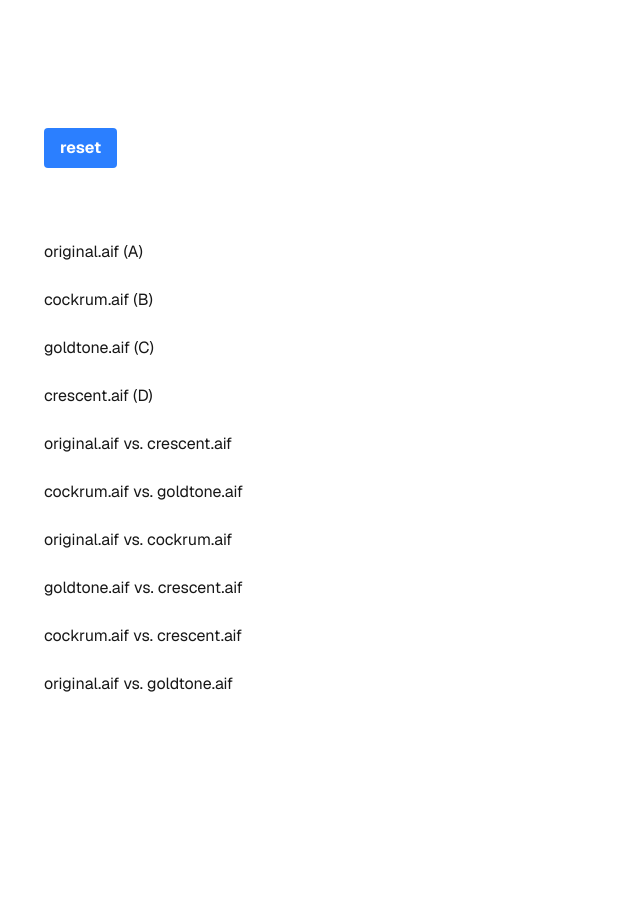
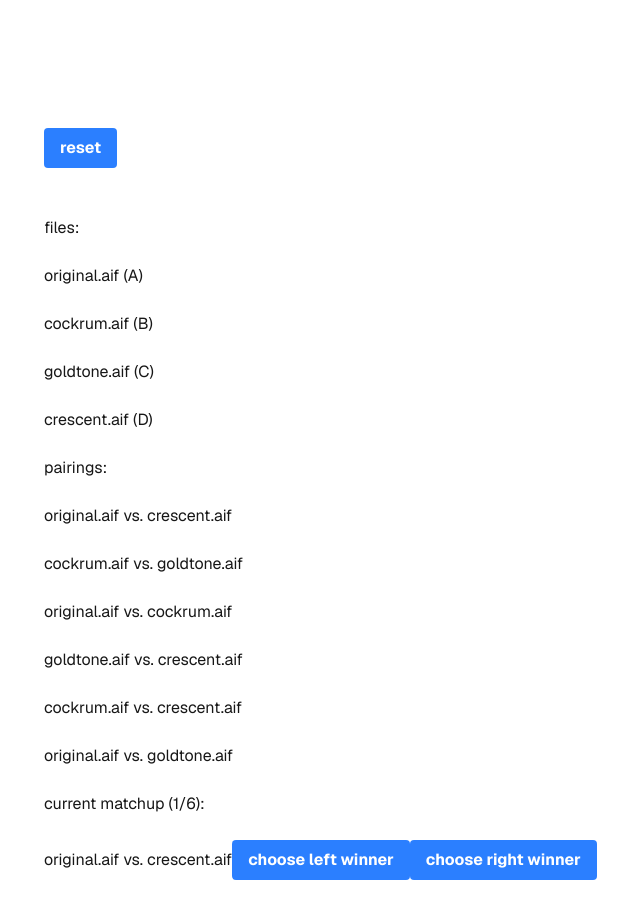
Before and after one commit to mgeraci/audio-comparison, a Next.js app: page / in a window 1280 px wide. Both pictures are taken after a click on the button "initialize". Shown: the top 918 px of the page, without its empty margins (276-916 px from the left). Before the commit the page ends 824 px from the top, so only its background shows below. Built offline with nearby package versions, Linux system fonts and the light colour scheme.

Commit message:
end round function, show current matchup, choose winner functions

```diff
--- a/app/hooks/useComparisons.ts
+++ b/app/hooks/useComparisons.ts
@@ -11,18 +11,35 @@ const FILES = [
 
 const useComparison = () => {
     const [orderedFiles, setOrderedFiles] = useState<string[]>([]);
-    const [pairings, setPairings] = useState<Pairing[]>();
+    const [pairings, setPairings] = useState<Pairing[]>([]);
+    const [index, setIndex] = useState(0);
 
     const runInitialSetup = () => {
         const shuffledFiles = shuffle([...FILES]);
         setOrderedFiles(shuffledFiles);
         setPairings(shuffle(getPairs(shuffledFiles)));
+        setIndex(0);
     };
+
+    const endRound = (file: string) => {
+        if (index >= pairings.length) {
+            return;
+        }
+
+        // TODO: save score
+        setIndex(index + 1)
+    };
+
+    const currentPairing = pairings[index];
 
     return {
         orderedFiles,
         pairings,
+        currentPairing,
+        index,
+
         runInitialSetup,
+        endRound,
     };
 };
 
--- a/app/page.tsx
+++ b/app/page.tsx
@@ -4,7 +4,7 @@ import useComparison from "./hooks/useComparisons";
 import { getIdentifierForFile } from "./util"
 
 export default function Home() {
-  const { runInitialSetup, orderedFiles, pairings } = useComparison();
+  const { orderedFiles, pairings, currentPairing, index, runInitialSetup, endRound } = useComparison();
 
   return (
     <div className="flex flex-col flex-1 items-center justify-center bg-zinc-50 font-sans dark:bg-black">
@@ -16,13 +16,37 @@ export default function Home() {
           >
             {orderedFiles?.length == 0 ? "initialize" : "reset"}
           </button>
+
           <br />
+
+          files:
           {orderedFiles.map((file) => (
             <span key={file}>{file} ({getIdentifierForFile(file, orderedFiles)})</span>
           ))}
+
+          pairings:
           {pairings?.map((pairing, i) => (
             <span key={i}>{pairing[0]} vs. {pairing[1]}</span>
           ))}
+
+          current matchup ({index + 1}/{pairings.length}):
+          {(currentPairing !== undefined) && (
+            <div>
+              <span>{currentPairing[0]} vs. {currentPairing[1]}</span>
+            <button
+              className="bg-blue-500 hover:bg-blue-700 text-white font-bold py-2 px-4 rounded"
+              onClick={() => endRound(currentPairing[0])}
+            >
+              choose left winner
+            </button>
+            <button
+              className="bg-blue-500 hover:bg-blue-700 text-white font-bold py-2 px-4 rounded"
+              onClick={() => endRound(currentPairing[1])}
+            >
+              choose right winner
+            </button>
+            </div>
+          )}
         </div>
       </main>
     </div>
--- a/app/types.ts
+++ b/app/types.ts
@@ -1 +1,2 @@
 export type Pairing = [string, string];
+export type Score = Record<string, number>;
```
